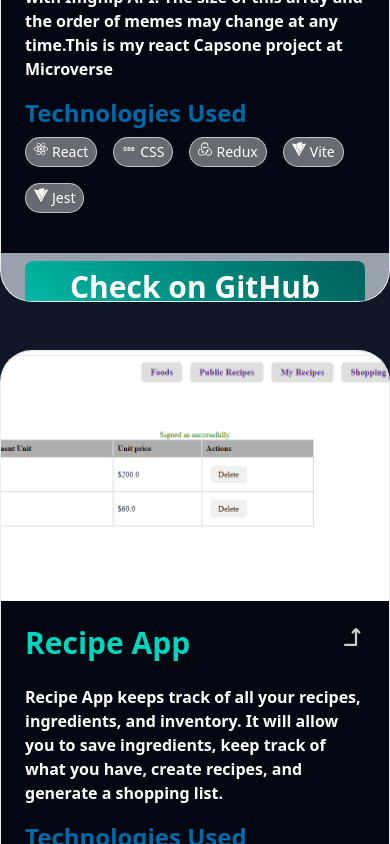
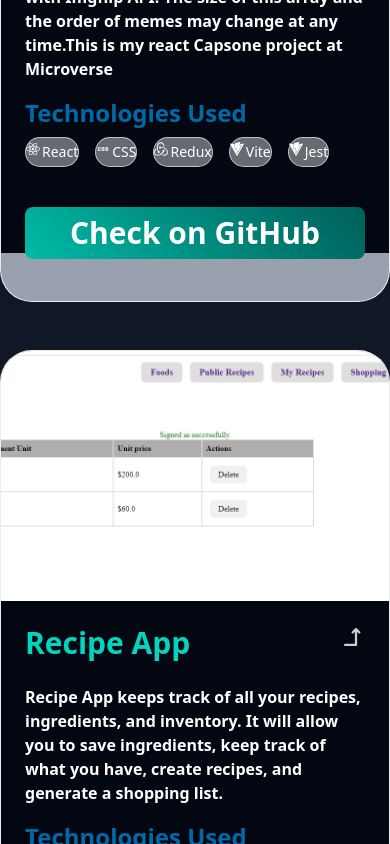
Before and after one commit to haftamudesta/portfolio_nextjs, a Next.js app: page / in a window 390 px wide. Shown: the part 4600-5444 px from the top of the page. Built offline with nearby package versions, Linux system fonts and the light colour scheme.

Commit message:
Modify About.tsx

```diff
--- a/src/components/MainWorks.tsx
+++ b/src/components/MainWorks.tsx
@@ -69,7 +69,7 @@
                                                         <div className="flex flex-wrap gap-4">
                                                         {project.technoloy.map((tech,i)=>(
                                                         <span key={i}
-                                                        className="flex px-2 py-1 rounded-full bg-white/40 text-white text-sm border border-white/60 gap-1 text-start"
+                                                        className="flex md:px-2 py-1 rounded-full bg-white/40 text-white text-sm border border-white/60 gap-0.5 md:gap-1 text-start"
                                                         >
                                                                 <tech.iconName/>
                                                                 <span>{tech.name}</span>
@@ -77,7 +77,7 @@
                                                         ))}
                                                         </div>
                                                        <div className='mt-auto pt-4'>
-                                                       <div className="mt-8 bg-linear-45 from-teal-500 to-teal-800 hover:bg-teal-100 text-white text-3xl rounded-lg font-bold w-full py-2 cursor-pointer transition-colors duration-200">
+                                                       <div className="mt-6 bg-linear-45 from-teal-500 to-teal-800 hover:bg-teal-100 text-white text-3xl rounded-lg font-bold w-full py-2 cursor-pointer transition-colors duration-200">
                                                        <Link
                                                         href={project.href}
                                                         className="block w-full h-full text-center"
```
